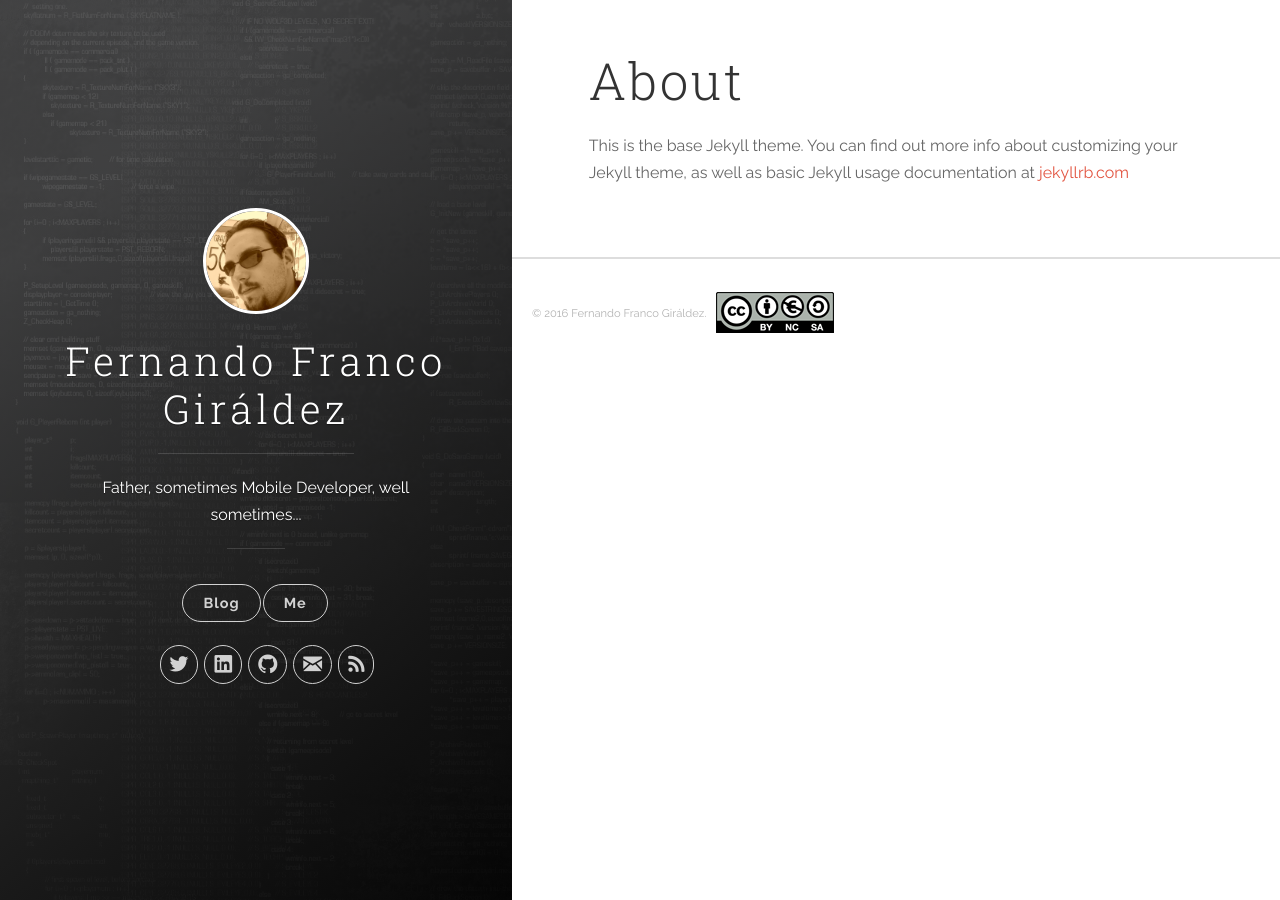
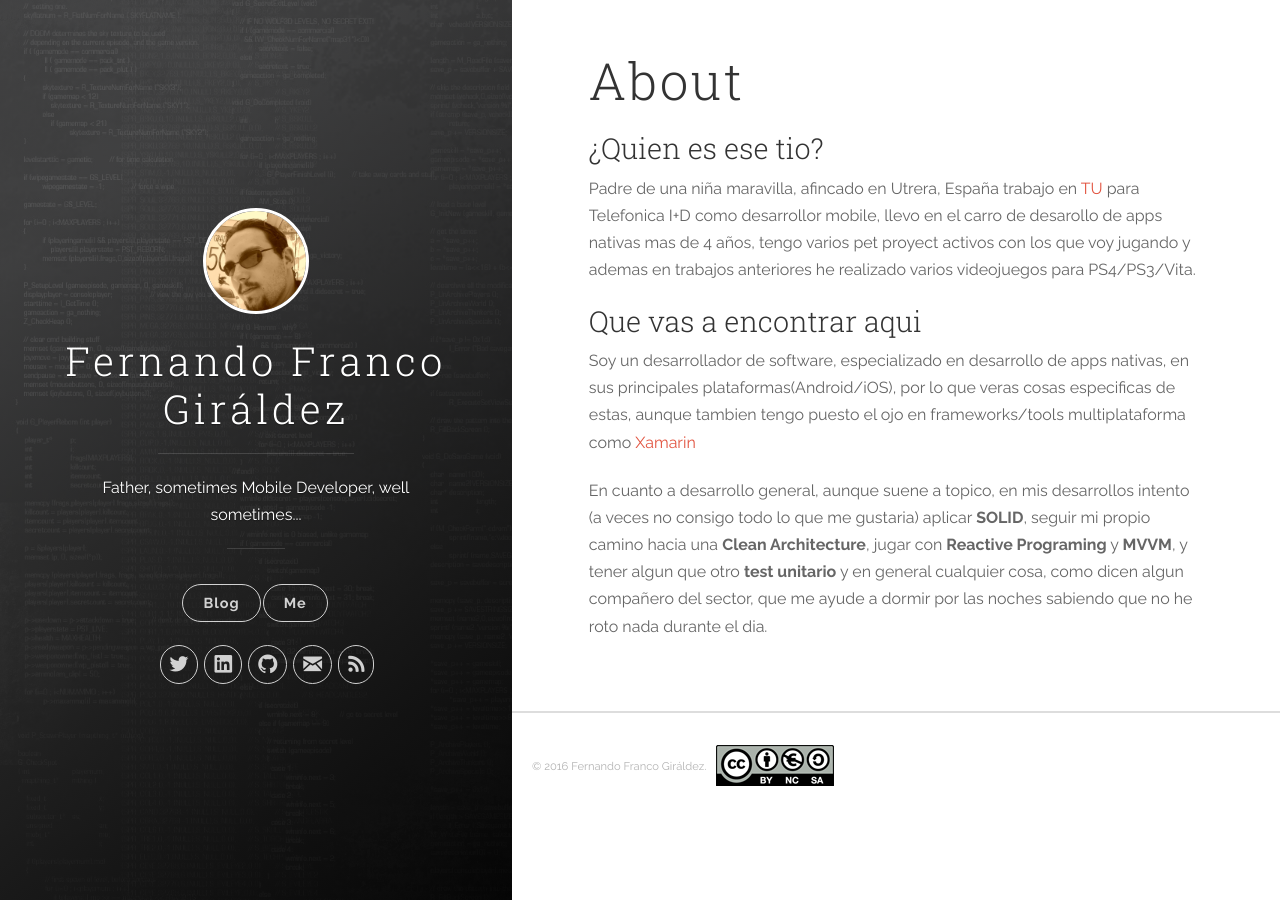
Before and after one commit to ffgiraldez/ffgiraldez.github.io, a Jekyll site: the page built from about.md, in a window 1280 px wide. Built offline with Jekyll 4.4.1, drawn with Linux system fonts in a browser that asks for light colours; nearby versions of some CDN libraries.

Commit message:
spanish about me

```diff
--- a/about.md
+++ b/about.md
@@ -4,4 +4,24 @@ title: About
 permalink: /about/
 ---
 
-This is the base Jekyll theme. You can find out more info about customizing your Jekyll theme, as well as basic Jekyll usage documentation at [jekyllrb.com](http://jekyllrb.com/)
+### ¿Quien es ese tio?
+
+Padre de una niña maravilla, afincado en Utrera, España trabajo en [TU][tu] para Telefonica&nbsp;I+D como desarrollor mobile,
+llevo en el carro de desarollo de apps nativas mas de 4 años, tengo varios pet proyect activos con los que voy jugando
+y ademas en trabajos anteriores he realizado varios videojuegos para PS4/PS3/Vita.
+
+### Que vas a encontrar aqui
+
+Soy un desarrollador de software, especializado en desarrollo de apps nativas, en sus principales plataformas(Android/iOS), por lo que
+veras cosas especificas de estas, aunque tambien tengo puesto el ojo en frameworks/tools multiplataforma como [Xamarin][xamarin]
+
+En cuanto a desarrollo general, aunque suene a topico, en mis desarrollos intento (a veces no consigo todo lo que me gustaria) aplicar
+**SOLID**, seguir mi propio camino hacia una **Clean Architecture**, jugar con **Reactive Programing** y **MVVM**,
+y tener algun que otro **test unitario** y en general cualquier cosa, como dicen algun compañero del sector, que me ayude
+a dormir por las noches sabiendo que no he roto nada durante el dia.
+
+
+ [//]: # "links"
+
+ [tu]: https://tu.com "tu.com"
+ [xamarin]: https://www.xamarin.com/ "Xamarin"
```
